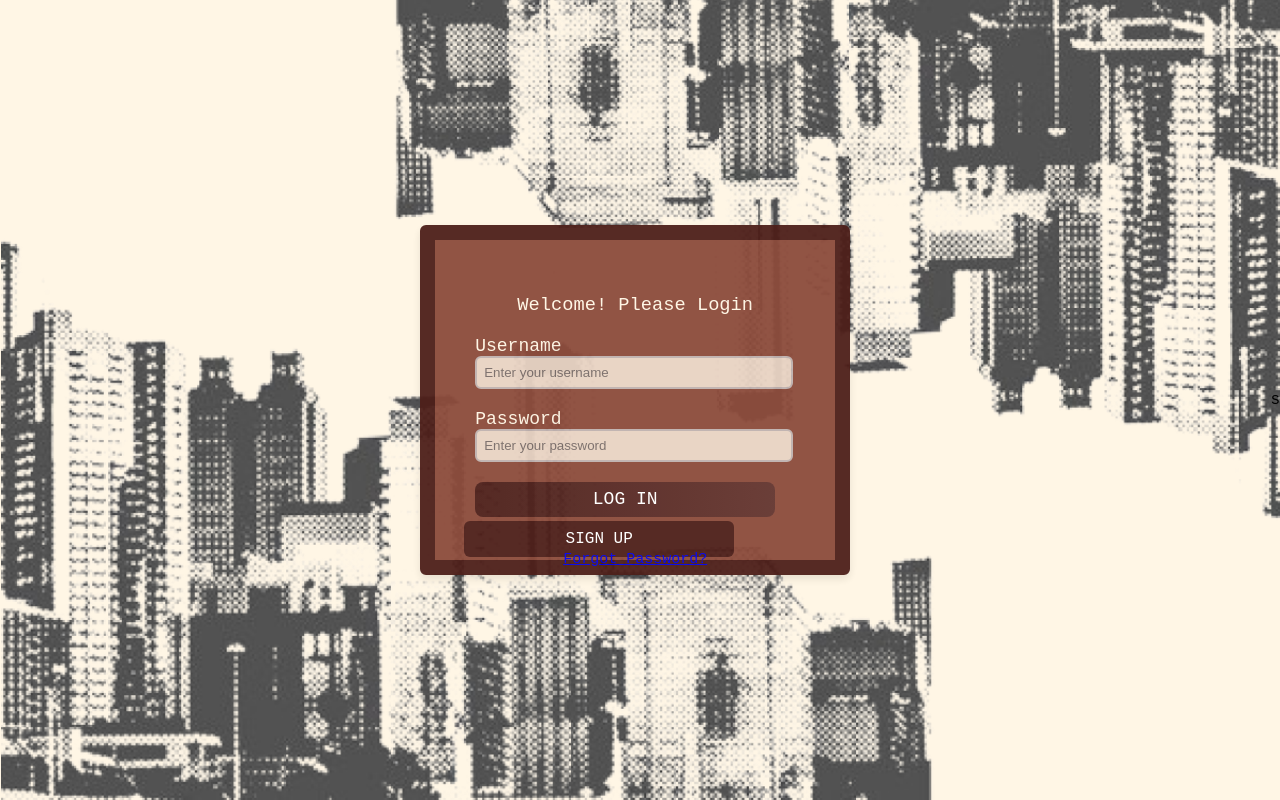
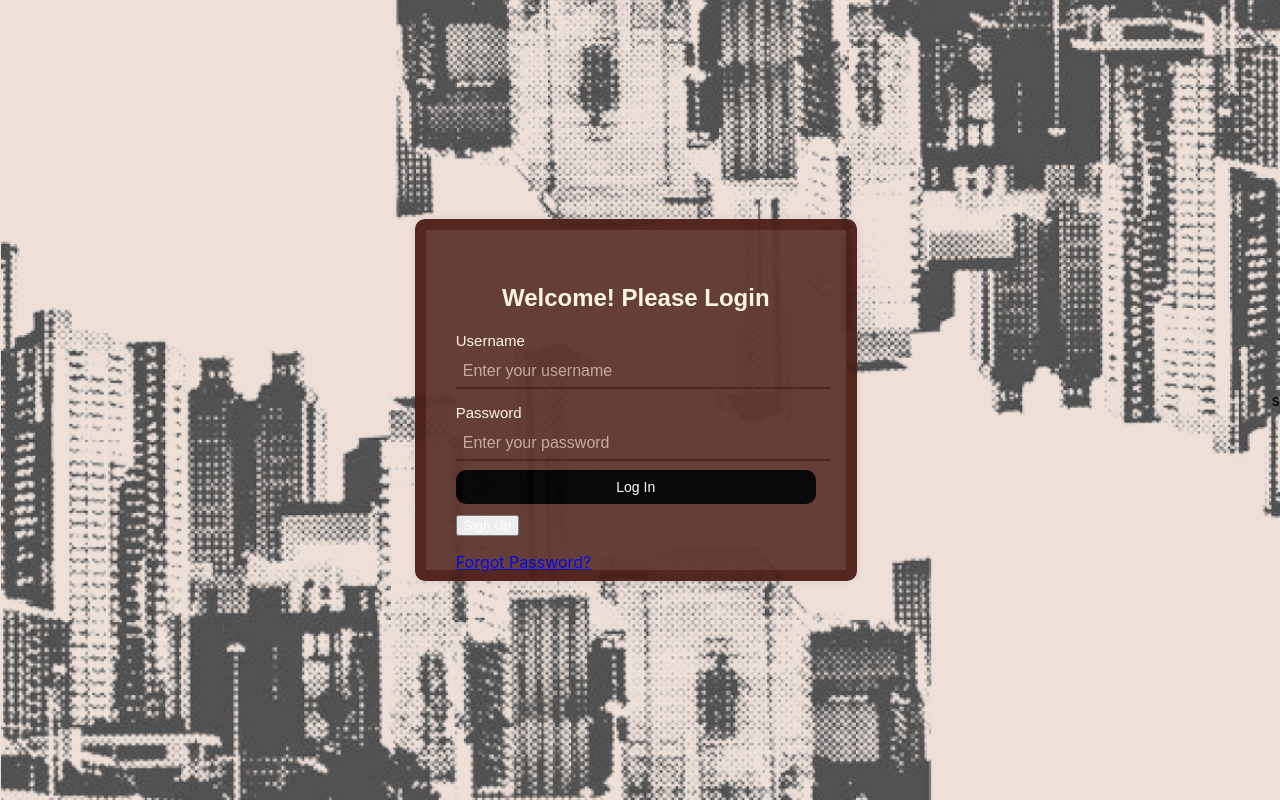
Before and after one commit to Rethikaamb/AtlantaFoodFinderProject, a Django app: template templates/home/login.html in a window 1280 px wide. Run offline with Django 3.2, Linux system fonts and the light colour scheme; the template is opened without the code that fills it, so the values that code supplies are empty.

Commit message:
Forgot to push 9/27

```diff
--- a/static/css/signup.css
+++ b/static/css/signup.css
@@ -1,13 +1,13 @@
 /* General Page Styles */
 body {
-    font-family: "Courier New"; /* Font family for body text */
-    background-color: #FFF6E5; /* Light background color */
+    font-family: "Inter", sans-serif; /* Match the first block's font */
+    background-color: #EEE0D7; /* Light background color */
     background-image:
         url("images/imageone23400.png"),
         url("images/Atlanta_Poster__Atlanta_Georgia_Print__Atlanta_GA_Skyline_Wall_Art_cityscape__Atlanta_photography_Minimalist_Custom_City_Print_by_Artica-removebg-preview 2.png");
-    background-size: auto 130%, auto 120%; /* Adjust the height based on viewport, width auto */
-    background-attachment: fixed, fixed; /* Fix the first image, allow the second to scroll */
-    background-repeat: no-repeat, no-repeat; /* First image does not repeat, second image repeats */
+    background-size: auto 130%, auto 120%; /* Adjust the height based on viewport */
+    background-attachment: fixed, fixed; /* Fix the background images */
+    background-repeat: no-repeat, no-repeat; /* No repeating */
     background-position: .4% 100%, 100% 0%; /* Set positions for each image */
     margin: 0;
     padding: 0;
@@ -15,161 +15,126 @@ body {
     justify-content: center;
     align-items: center;
     height: 100vh;
-
 }
 
 /* Box Styles */
 .signup-box,
 .forgotpass-box,
 .login-box {
-    width: 360px; /* Fixed width for all boxes */
-    margin: auto; /* Center boxes */
-    border-radius: 6px; /* Rounded corners */
-    box-shadow: 0 4px 10px rgba(0, 0, 0, 0.1); /* Subtle shadow */
-    color: #ffffff; /* Text color */
-    opacity: 95%; /* Opacity */
-    padding: 20px; /* Padding inside the boxes */
-    background-color: #8C4B3C; /* Background color for boxes */
-    border: 15px solid #4D1F1A; /* Darker border color */
+    width: 360px;
+    margin: auto;
+    border-radius: 10px;
+    box-shadow: 0 0 10px rgba(0, 0, 0, 0.1); /* Subtle shadow */
+    color: #FFF6E5; /* Text color matching the first block */
+    opacity: 96%; /* Match the first block's opacity */
+    padding: 30px; /* Increased padding for consistency */
+    background-color: #5F3830; /* Background similar to the first block */
+    border: 11px solid #4D1F1A; /* Darker border like in the first block */
 }
 
-/* Specific Box Heights */
+/* Adjust box height */
 .forgotpass-box {
-    height: 620px; /* Height for the forgot password box */
+    height: 620px;
 }
 
 .login-box {
-    height: 280px; /* Height for the login box */
+    height: 280px;
 }
 
-/* Heading Styles */
-h3 {
-    text-align: center; /* Center align */
-    padding-top: 15px; /* Padding at the top */
-    font-family: "Courier New"; /* Consistent font family */
-    color: #FFF6E5; /* Color for headings */
-    font-weight: normal; /* Normal weight for headings */
-}
-
-h4 {
-    text-align: center; /* Center align */
-    font-family: "Courier New"; /* Consistent font family */
+/* Headings */
+h3, h4 {
+    text-align: center;
+    font-family: "Montserrat", sans-serif; /* Font style matching the first block */
+    color: #FFF6E5;
+    font-weight: bold;
+    font-size: 24px; /* Adjusted font size to match the first block */
+    margin-bottom: 20px;
 }
 
 /* Form Styles */
 form {
-    width: 300px; /* Width of the form */
-    margin-left: 20px; /* Margin on the left */
+    width: 100%;
+    margin-left: 0;
 }
 
 form label {
-    display: flex; /* Flex display for labels */
-    margin-top: 20px; /* Margin above labels */
-    font-size: 18px; /* Font size for labels */
-    color: #FFF6E5; /* Label color */
-    font-family: "Courier New"; /* Consistent font family */
+    display: block;
+    font-weight: normal;
+    margin-bottom: 5px;
+    color: #FFF6E5;
+    font-family: "Montserrat", sans-serif;
+    font-size: 15px;
+    text-align: left;
 }
 
 form input {
-    width: 100%; /* Full width for inputs */
-    padding: 7px; /* Padding for inputs */
-    border: 2px solid #ccc; /* Light grey border */
-    border-radius: 6px; /* Rounded corners */
-    outline: none; /* Remove outline */
-    background-color: #FFF6E5; /* Background color for input */
-    opacity: 80%; /* Make input slightly transparent */
+    width: 100%;
+    padding: 7px;
+    margin-top: 1px;
+    margin-bottom: 15px;
+    background-color: transparent;
+    border: none;
+    border-bottom: 2px solid #4D1F1A; /* Bottom border to match first block */
+    font-size: 16px;
+    font-family: "Montserrat", sans-serif;
+    color: #FFF6E5;
+}
+
+form input::placeholder {
+    color: #FFF6E5;
+    font-size: 16px;
+    opacity: 0.6;
+}
+
+form input:focus {
+    outline: none;
+    color: #FFF6E5;
+    border-bottom: 2px solid #FFF6E5;
 }
 
 /* Button Styles */
 input[type="button"],
 .login-button,
 .gradient-button {
-    width: 100%; /* Full width for buttons */
-    font-family: "Courier New";
-    height: 35px; /* Height for buttons */
-    margin-top: 20px; /* Space above buttons */
-    border-radius: 8px;         /* Rounded corners */
-    border: none; /* No border */
-    color: #ffffff; /* Text color */
-    font-size: 18px; /* Font size for buttons */
-    cursor: pointer; /* Pointer cursor */
-    text-transform: uppercase; /* Uppercase text */
-    background: linear-gradient(90deg, #4D1F1A, #7A4A45); /* Gradient background */
-    background-size: 200% 100%; /* Background size for the gradient effect */
-    transition: background-position 0.3s ease; /* Transition effect */
-
+    background-color: black;
+    color: white;
+    border: none;
+    margin-top: -10px;
+    margin-bottom: 10px;
+    width: 100%;
+    padding: 9px 10px;
+    text-align: center;
+    text-decoration: none;
+    display: inline-block;
+    font-size: 14px;
+    cursor: pointer;
+    border-radius: 10px;
+    font-family: "Montserrat", sans-serif;
 }
 
-
-/* Move the button to the left */
-.login-button {
-    margin-left: 0; /* No margin on the left */
-}
-
-/* Gradient Button Hover Effect */
 input[type="button"]:hover,
 .login-button:hover,
 .gradient-button:hover {
-    background-position: 100% 0; /* Shift the gradient on hover */
+    background-color: #FFF6E5;
+    color: black;
 }
 
-/* Paragraph Styles */
-p {
-    text-align: center; /* Center align */
-    font-size: 15px; /* Font size */
-}
-
-.para-2,
-.para-3 {
-    text-align: center; /* Center align */
-    font-size: 15px; /* Font size */
-    margin-top: -10px; /* Negative margin for adjustment */
-}
-
-.para-2 {
-    color: #ffffff; /* White text */
-}
-
-.para-3 {
-    color: #000000; /* Black text */
-}
-
-.signup-button {
-    border: none;              /* No border */
-    background-color: #4D1F1A; /* Background color */
-    width: 75%;                /* Button width */
-    text-align: center;        /* Centered text */
-    text-decoration: none;     /* No underline */
-    display: inline-block;     /* Display as inline-block */
-    font-size: 16px;           /* Text size */
-    margin: 4px 9px;           /* Small margin */
-    cursor: pointer;           /* Pointer cursor on hover */
-    border-radius: 6px;        /* Rounded corners */
-    text-transform: uppercase; /* Uppercase text */
-    transition: background-color 0.3s ease; /* Smooth background color transition */
+/* Centering text and aligning links */
+.signup-link {
+    display: block;
+    color: white;
+    text-decoration: none;
+    font-family: "Montserrat", sans-serif;
+    text-align: center;
 }
 
 .signup-button:hover {
-    background-color: black; /* Darker shade on hover */
+    background-color: black;
 }
-
-.signup-link {
-    display: block;         /* Make the anchor tag a block-level element */
-    width: 100%;            /* Full width */
-    height: 100%;           /* Full height */
-    color: white;           /* White text */
-    text-decoration: none;  /* No underline */
-    padding: 8px 0;         /* Padding to align text */
-    font-family: "Courier New", monospace; /* Font style */
-    text-align: center;     /* Center the text */
-}
-
-
-
 
 /* Responsive design for mobile screens */
 @media screen and (max-width: 600px) {
     body {
-        padding: 20px; /* Padding for small screens */
+        padding: 20px;
     }
 }
```
Also changed, not shown: db.sqlite3.
